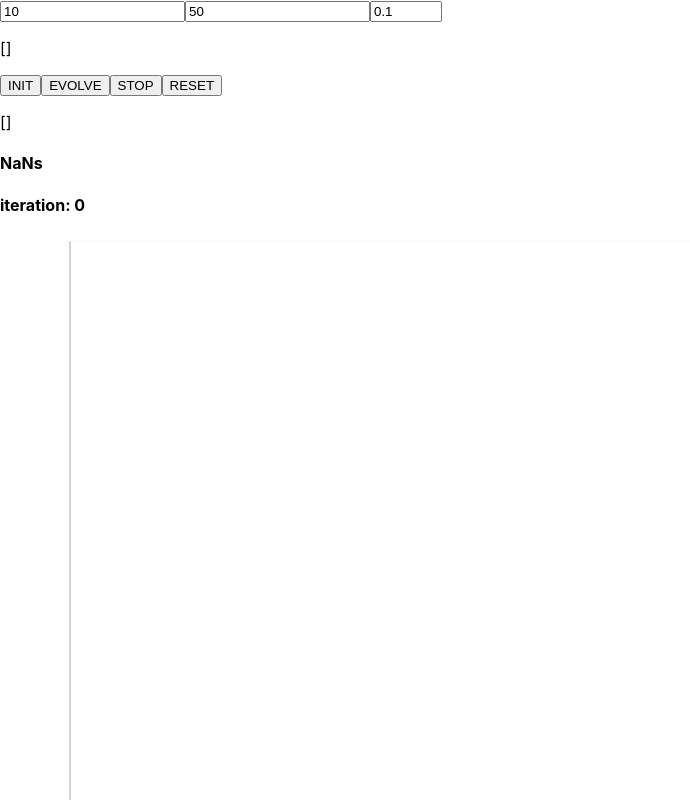
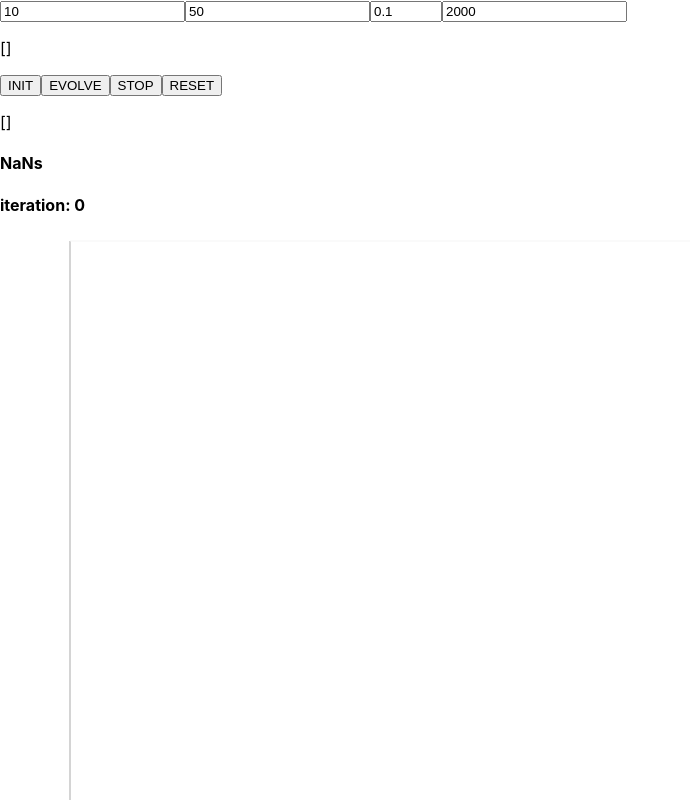
Before and after one commit to Bar-Maz/react-genetic-algorithm, a React (Create React App) app: page / in a window 1280 px wide. Shown: the top 800 px of the page, without its empty margins (0-690 px from the left). Built offline with nearby package versions, Linux system fonts and the light colour scheme.

Commit message:
Added gensToStop parameter

```diff
--- a/src/App.js
+++ b/src/App.js
@@ -32,6 +32,7 @@ const initialState = {
     processesCount: 50,
     processorsCount: 10,
     mutationFactor: 0.1,
+    gensToStop: 2000,
 };
 class App extends React.Component {
     constructor(props) {
@@ -42,16 +43,18 @@ class App extends React.Component {
         this.inc = 0;
     }
 
-    init = (resetTable=true) => {
+    init = (resetTable = true) => {
         this.setState(
             {
                 ...initialState,
                 processesCount: this.state.processesCount,
                 processorsCount: this.state.processorsCount,
-                table: resetTable?seed(
-                    this.state.processesCount,
-                    this.state.processorsCount
-                ):this.state.table,
+                table: resetTable
+                    ? seed(
+                          this.state.processesCount,
+                          this.state.processorsCount
+                      )
+                    : this.state.table,
                 processors: this.labelProcessors(
                     new Array(this.state.processorsCount).fill(0)
                 ),
@@ -131,10 +134,14 @@ class App extends React.Component {
                         iter: this.state.iter + 100,
                         bestScore: bestScore,
                         stop:
-                            this.state.iter > 1000 &&
+                            this.state.iter > this.state.gensToStop &&
                             -bestScore ===
-                                this.state.data[this.state.iter / 10 - 90]
-                                    .best,
+                                this.state.data[
+                                    this.state.iter / 10 -
+                                        Math.floor(
+                                            (this.state.gensToStop - 100) / 10
+                                        )
+                                ].best,
                         best: best,
                         processors: this.labelProcessors(processors),
                     }));
@@ -161,6 +168,10 @@ class App extends React.Component {
         this.setState({ mutationFactor: parseFloat(e.target.value) });
     };
 
+    setGensToStop = (e) => {
+        this.setState({ gensToStop: parseInt(e.target.value) });
+    };
+
     startEvolution = () => {
         this.setState({ stop: false }, this.evolve);
     };
@@ -169,7 +180,7 @@ class App extends React.Component {
         this.setState({ stop: true });
     };
 
-    reset = () => this.init(false)
+    reset = () => this.init(false);
 
     labelProcessors = (processors) =>
         processors.map((proc, i) => ({ label: i, value: proc }));
@@ -196,6 +207,12 @@ class App extends React.Component {
                     step="0.01"
                     min="0"
                     max="1"
+                />
+                <input
+                    value={this.state.gensToStop}
+                    onChange={this.setGensToStop}
+                    type="number"
+                    min="0"
                 />
                 <p>{JSON.stringify(this.state.table)}</p>
                 <button onClick={this.init}>INIT</button>
```
